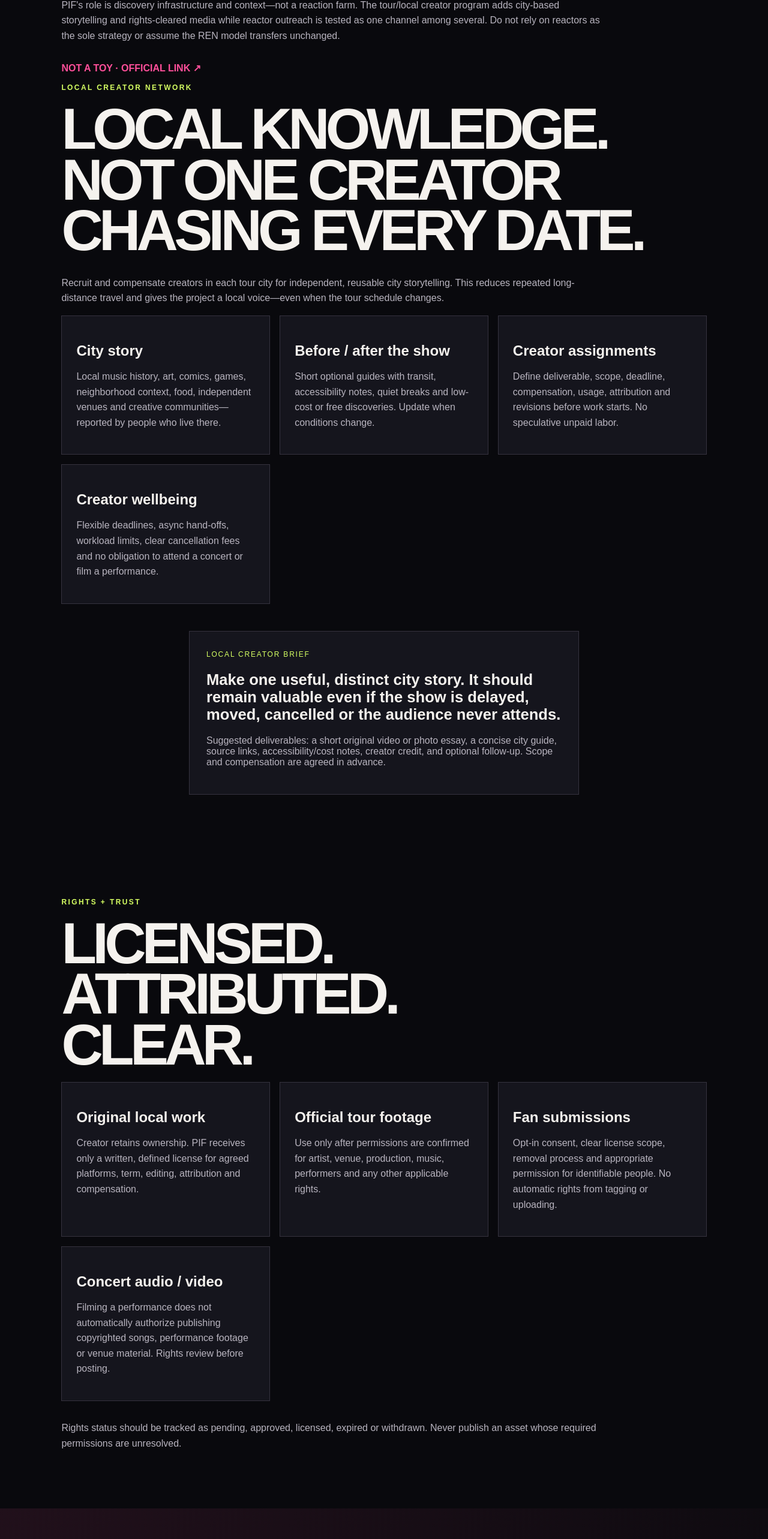
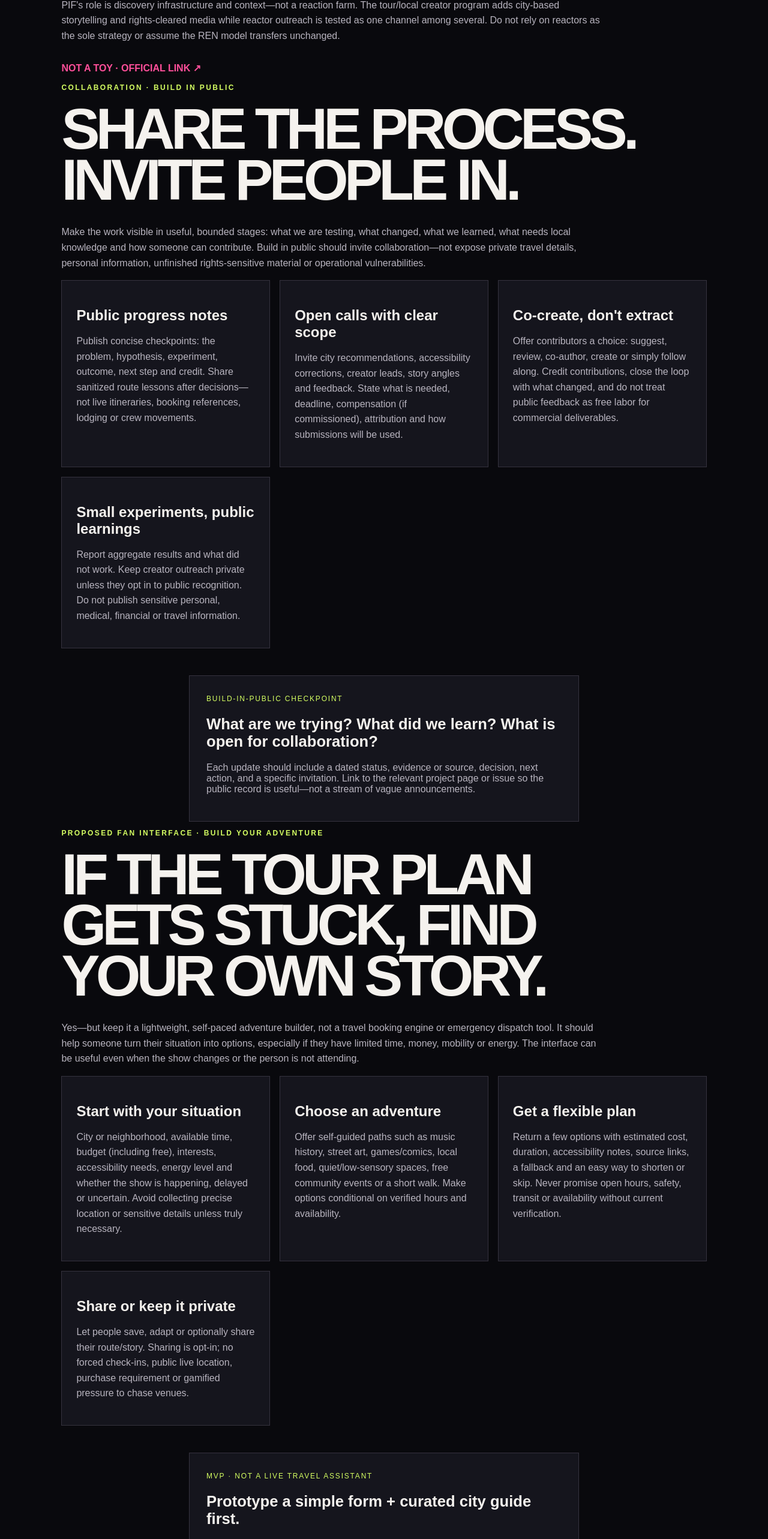
Before and after one commit to Loptr-Lab/pay-it-forward, a Next.js app: page /tour-resilience in a window 1280 px wide. Shown: the part 5513-8079 px from the top of the page at 60% size. Built offline with nearby package versions, Linux system fonts and the light colour scheme.

Commit message:
Add build-in-public and adventure builder plans

```diff
--- a/src/app/tour-resilience/page.tsx
+++ b/src/app/tour-resilience/page.tsx
@@ -72,6 +72,26 @@ export default function TourResiliencePage() {
       <p className="route-note">PIF&apos;s role is discovery infrastructure and context—not a reaction farm. The tour/local creator program adds city-based storytelling and rights-cleared media while reactor outreach is tested as one channel among several. Do not rely on reactors as the sole strategy or assume the REN model transfers unchanged.</p>
       <p><a className="text-link" href="https://notatoy.komi.io/" target="_blank" rel="noreferrer">NOT A TOY · OFFICIAL LINK ↗</a></p>
 
+      <p className="eyebrow">COLLABORATION · BUILD IN PUBLIC</p><h2>SHARE THE PROCESS.<br/>INVITE PEOPLE IN.</h2>
+      <p className="route-note">Make the work visible in useful, bounded stages: what we are testing, what changed, what we learned, what needs local knowledge and how someone can contribute. Build in public should invite collaboration—not expose private travel details, personal information, unfinished rights-sensitive material or operational vulnerabilities.</p>
+      <div className="route-cards">
+        <article className="route-card"><h3>Public progress notes</h3><p>Publish concise checkpoints: the problem, hypothesis, experiment, outcome, next step and credit. Share sanitized route lessons after decisions—not live itineraries, booking references, lodging or crew movements.</p></article>
+        <article className="route-card"><h3>Open calls with clear scope</h3><p>Invite city recommendations, accessibility corrections, creator leads, story angles and feedback. State what is needed, deadline, compensation (if commissioned), attribution and how submissions will be used.</p></article>
+        <article className="route-card"><h3>Co-create, don&apos;t extract</h3><p>Offer contributors a choice: suggest, review, co-author, create or simply follow along. Credit contributions, close the loop with what changed, and do not treat public feedback as free labor for commercial deliverables.</p></article>
+        <article className="route-card"><h3>Small experiments, public learnings</h3><p>Report aggregate results and what did not work. Keep creator outreach private unless they opt in to public recognition. Do not publish sensitive personal, medical, financial or travel information.</p></article>
+      </div>
+      <div className="discovery-prompt"><span>BUILD-IN-PUBLIC CHECKPOINT</span><strong>What are we trying? What did we learn? What is open for collaboration?</strong><p>Each update should include a dated status, evidence or source, decision, next action, and a specific invitation. Link to the relevant project page or issue so the public record is useful—not a stream of vague announcements.</p></div>
+
+      <p className="eyebrow">PROPOSED FAN INTERFACE · BUILD YOUR ADVENTURE</p><h2>IF THE TOUR PLAN<br/>GETS STUCK, FIND<br/>YOUR OWN STORY.</h2>
+      <p className="route-note">Yes—but keep it a lightweight, self-paced adventure builder, not a travel booking engine or emergency dispatch tool. It should help someone turn their situation into options, especially if they have limited time, money, mobility or energy. The interface can be useful even when the show changes or the person is not attending.</p>
+      <div className="route-cards">
+        <article className="route-card"><h3>Start with your situation</h3><p>City or neighborhood, available time, budget (including free), interests, accessibility needs, energy level and whether the show is happening, delayed or uncertain. Avoid collecting precise location or sensitive details unless truly necessary.</p></article>
+        <article className="route-card"><h3>Choose an adventure</h3><p>Offer self-guided paths such as music history, street art, games/comics, local food, quiet/low-sensory spaces, free community events or a short walk. Make options conditional on verified hours and availability.</p></article>
+        <article className="route-card"><h3>Get a flexible plan</h3><p>Return a few options with estimated cost, duration, accessibility notes, source links, a fallback and an easy way to shorten or skip. Never promise open hours, safety, transit or availability without current verification.</p></article>
+        <article className="route-card"><h3>Share or keep it private</h3><p>Let people save, adapt or optionally share their route/story. Sharing is opt-in; no forced check-ins, public live location, purchase requirement or gamified pressure to chase venues.</p></article>
+      </div>
+      <div className="discovery-prompt"><span>MVP · NOT A LIVE TRAVEL ASSISTANT</span><strong>Prototype a simple form + curated city guide first.</strong><p>Phase 1: test one or two tour cities with a static, source-linked guide and a short preference form. Phase 2: evaluate whether a rules-based adventure generator improves usefulness. Phase 3: only consider AI or live data after user testing, accessibility review, privacy safeguards and a clear maintenance owner. For urgent disruption, direct users to official venue, ticket, carrier and local services.</p></div>
+
       <p className="eyebrow">LOCAL CREATOR NETWORK</p><h2>LOCAL KNOWLEDGE.<br/>NOT ONE CREATOR<br/>CHASING EVERY DATE.</h2>
       <p className="route-note">Recruit and compensate creators in each tour city for independent, reusable city storytelling. This reduces repeated long-distance travel and gives the project a local voice—even when the tour schedule changes.</p>
       <div className="route-cards">
```
